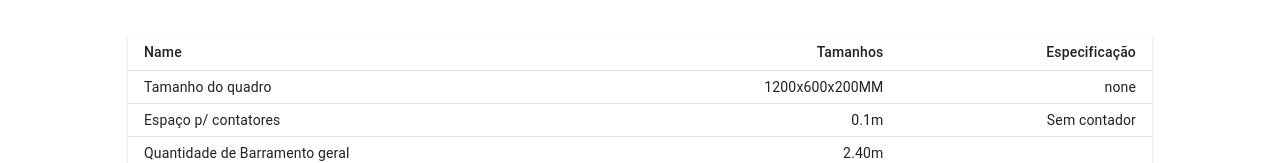
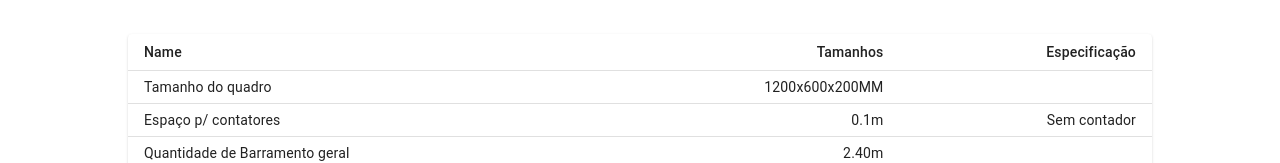
Before and after one commit to CalebeNavarro/projeto-disjustores, a React (Create React App) app: page / in a window 1280 px wide. Both pictures are taken after typing "5", "5", "5", "5", "5" into the empty fields and a click on the button "CALCULAR". Shown: the part 581-744 px from the top of the page. Built offline with nearby package versions, Linux system fonts and the light colour scheme.

Commit message:
feat: remove none from disjuntor geral

```diff
--- a/src/components/form/index.js
+++ b/src/components/form/index.js
@@ -22,7 +22,7 @@ import DisGeral from "../disGeral";
 import { dataDisjGeral } from "../../database";
 
 const schema = yup.object().shape({
-  disjuntorGeral: yup.string().required().transform((value, originalValue) => !originalValue ? "none" : value),
+  disjuntorGeral: yup.string().transform((value, originalValue) => !originalValue ? "" : value),
 
   disjuntor1p: yup.number().required().transform((value, originalValue) => !originalValue ? 0 : value),
   disjuntor2p: yup.number().required().transform((value, originalValue) => !originalValue ? 0 : value),
@@ -52,6 +52,7 @@ const Form = ({setData}) => {
 
 
   const onSubmit = (data) => {
+    console.log(data)
     setData(data);
   }
 
--- a/src/components/result/index.js
+++ b/src/components/result/index.js
@@ -63,7 +63,7 @@ const Result = ({data}) => {
   }
 
   const findWidthDisjuntorGeral = (name) => {
-    if (name === "none") {
+    if (name == "") {
 
       return 0
     }
```
